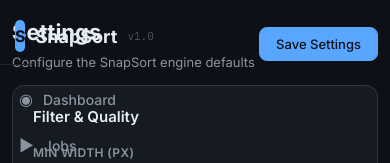
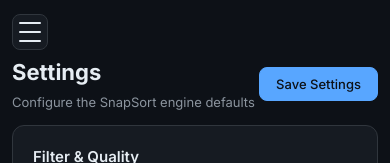
Before and after one commit to Rediwed/SnapSort, a React (Vite) app in the folder frontend/: page /settings in a window 390 px wide. Shown: the top 163 px of the page. Built offline with nearby package versions, Linux system fonts and the light colour scheme; no server answers; the HTML template or start-up script is replaced by a standard one.

Commit message:
Mobile: hamburger menu with slide-in sidebar and overlay

```diff
--- a/frontend/src/components/Layout.jsx
+++ b/frontend/src/components/Layout.jsx
@@ -1,10 +1,20 @@
-import { NavLink, Outlet } from 'react-router-dom';
+import { useState } from 'react';
+import { Outlet } from 'react-router-dom';
 import Sidebar from './Sidebar';
 
 export default function Layout() {
+  const [menuOpen, setMenuOpen] = useState(false);
+
   return (
     <div className="app-layout">
-      <Sidebar />
+      <button
+        className="mobile-menu-btn"
+        onClick={() => setMenuOpen(true)}
+        aria-label="Open menu"
+      >
+        <span /><span /><span />
+      </button>
+      <Sidebar open={menuOpen} onClose={() => setMenuOpen(false)} />
       <main className="main-content">
         <Outlet />
       </main>
--- a/frontend/src/components/Sidebar.jsx
+++ b/frontend/src/components/Sidebar.jsx
@@ -9,9 +9,13 @@
   { to: '/settings',   icon: '⚙', label: 'Settings' },
 ];
 
-export default function Sidebar() {
+export default function Sidebar({ open, onClose }) {
   return (
-    <aside className="sidebar">
+    <>
+      {/* Overlay — visible only on mobile when menu is open */}
+      {open && <div className="sidebar-overlay" onClick={onClose} />}
+
+      <aside className={`sidebar${open ? ' sidebar-open' : ''}`}>
         <div className="sidebar-logo">
           <div className="logo-icon">S</div>
           <h1>SnapSort</h1>
@@ -24,6 +28,7 @@
               key={l.to}
               to={l.to}
               className={({ isActive }) => (isActive ? 'active' : '')}
+              onClick={onClose}
             >
               <span className="nav-icon">{l.icon}</span>
               {l.label}
@@ -31,5 +36,6 @@
           ))}
         </nav>
       </aside>
+    </>
   );
 }
--- a/frontend/src/index.css
+++ b/frontend/src/index.css
@@ -968,18 +968,71 @@
   }
 }
 
+/* ---- Mobile hamburger button (hidden on desktop) ---- */
+.mobile-menu-btn {
+  display: none;
+  position: fixed;
+  top: 14px;
+  left: 12px;
+  z-index: 200;
+  width: 36px;
+  height: 36px;
+  padding: 7px 6px;
+  flex-direction: column;
+  justify-content: space-between;
+  background: var(--bg-surface);
+  border: 1px solid var(--border);
+  border-radius: var(--radius-md);
+  cursor: pointer;
+  transition: background var(--transition);
+}
+.mobile-menu-btn:hover {
+  background: var(--bg-hover);
+}
+.mobile-menu-btn span {
+  display: block;
+  height: 2px;
+  width: 100%;
+  background: var(--text-primary);
+  border-radius: 1px;
+}
+
+/* ---- Mobile overlay ---- */
+.sidebar-overlay {
+  display: none;
+}
+
 /* Small screens / phones */
 @media (max-width: 768px) {
   :root {
     --sidebar-width: 0px;
   }
+  .mobile-menu-btn {
+    display: flex;
+  }
   .sidebar {
     transform: translateX(-100%);
+    transition: transform 0.25s ease;
+    width: 240px;
+  }
+  .sidebar.sidebar-open {
+    transform: translateX(0);
+  }
+  .sidebar-overlay {
+    display: block;
+    position: fixed;
+    inset: 0;
+    background: rgba(0, 0, 0, 0.5);
+    z-index: 99;
+    animation: fadeIn 0.2s ease;
   }
   .main-content {
     margin-left: 0;
   }
-  .page-header { padding: 16px 12px 0; }
+  .page-header {
+    padding: 16px 12px 0;
+    padding-top: 56px; /* room for hamburger */
+  }
   .page-body   { padding: 12px 12px 24px; }
 
   .stat-grid {
```
Lines whose indentation alone changed are shown as unchanged.
